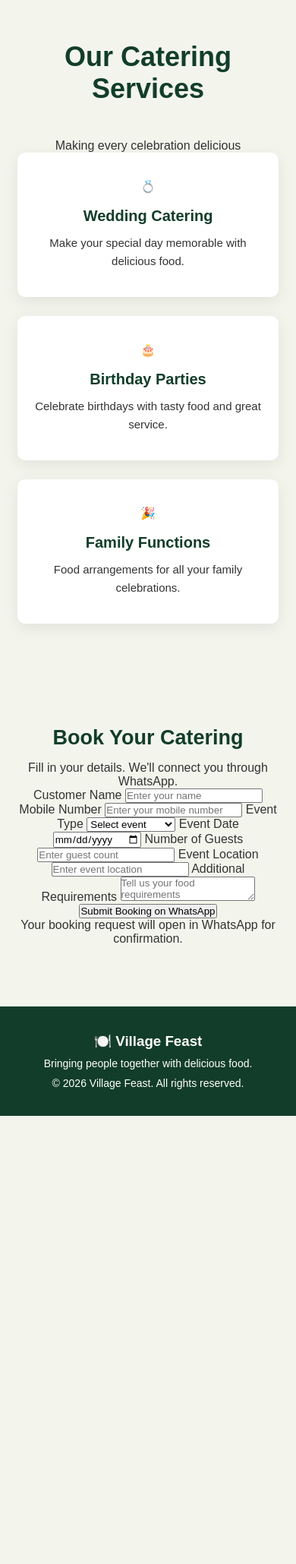
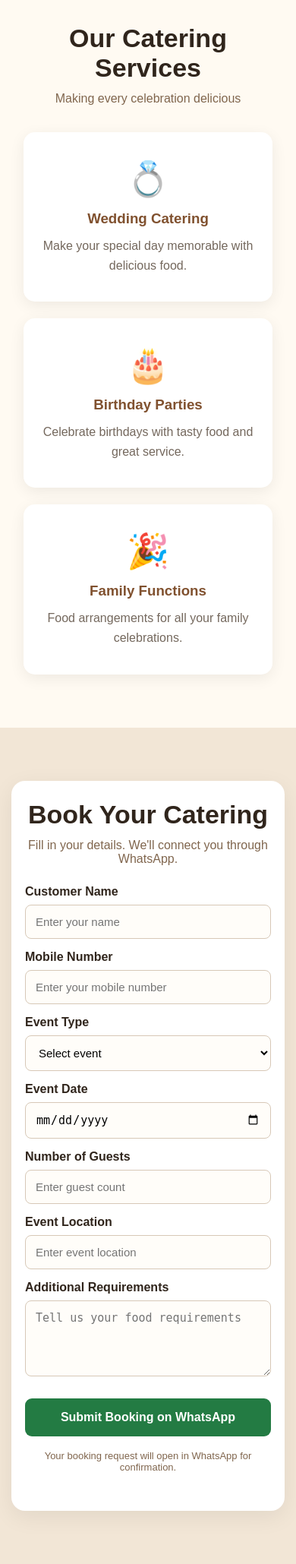
Before and after one commit to vinay2006abc/Village-feast, a Flask app: page / in a window 390 px wide. Shown: the part 564-2623 px from the top of the page at 76% size. Before the commit the page ends 2033 px from the top, so only its background shows below. Run offline with Flask 3, Linux system fonts and the light colour scheme.

Commit message:
Revise CSS for header, hero, and service sections
Refactored CSS styles for improved design and responsiveness.

```diff
--- a/static/style.css
+++ b/static/style.css
@@ -1,12 +1,7 @@
-/* =====================================
-   1. GENERAL STYLING
-===================================== */
-
 * {
     margin: 0;
     padding: 0;
     box-sizing: border-box;
-    font-family: Arial, sans-serif;
 }
 
 html {
@@ -14,476 +9,241 @@ html {
 }
 
 body {
-    background-color: #fffdf7;
-    color: #333;
+    font-family: Arial, sans-serif;
+    background: #fffaf2;
+    color: #30251c;
 }
 
-
-/* =====================================
-   2. HEADER SECTION
-===================================== */
-
 header {
+    background: #30251c;
+    color: white;
+    padding: 20px 8%;
     display: flex;
     justify-content: space-between;
     align-items: center;
-    padding: 22px 8%;
-    background-color: #123d2a;
-    color: white;
+    flex-wrap: wrap;
+    gap: 15px;
 }
 
 .logo {
-    font-size: 26px;
+    font-size: 25px;
     font-weight: bold;
-    color: #e7c46a;
-}
-
-nav {
-    display: flex;
-    gap: 28px;
+    color: #ffca72;
 }
 
 nav a {
+    color: white;
     text-decoration: none;
-    color: white;
-    font-size: 16px;
-    transition: 0.3s;
+    margin-left: 22px;
+    font-weight: bold;
 }
 
 nav a:hover {
-    color: #e7c46a;
+    color: #ffca72;
 }
 
-
-/* =====================================
-   3. HOME / HERO SECTION
-===================================== */
-
 .hero {
-    min-height: 550px;
-
+    min-height: 480px;
     display: flex;
     align-items: center;
-    justify-content: center;
-
-    text-align: center;
-
-    padding: 60px 20px;
-
-    background:
-        linear-gradient(
-            rgba(0, 0, 0, 0.65),
-            rgba(0, 0, 0, 0.65)
-        ),
-        url("https://images.unsplash.com/photo-1555939594-58d7cb561ad1?w=1400");
-
-    background-size: cover;
-    background-position: center;
-
+    padding: 70px 10%;
+    background: linear-gradient(110deg, #30251c, #80512f);
     color: white;
 }
 
 .hero-content {
-    max-width: 750px;
+    max-width: 600px;
 }
 
 .tagline {
-    color: #e7c46a;
-    font-size: 15px;
+    color: #ffca72;
     letter-spacing: 3px;
+    font-size: 13px;
     margin-bottom: 20px;
 }
 
 .hero h1 {
-    font-size: 55px;
-    line-height: 1.2;
+    font-size: clamp(42px, 7vw, 68px);
+    line-height: 1.1;
     margin-bottom: 20px;
 }
 
+.hero h1 span {
+    color: #ffca72;
+}
+
 .hero-content p {
-    font-size: 18px;
     line-height: 1.7;
-    margin-bottom: 25px;
+    margin-bottom: 28px;
 }
 
 .main-btn {
     display: inline-block;
-
-    background-color: #d6ad45;
-    color: #172d20;
-
-    padding: 14px 28px;
-
+    background: #ffca72;
+    color: #30251c;
     text-decoration: none;
+    padding: 14px 25px;
+    border-radius: 30px;
     font-weight: bold;
-
-    border-radius: 5px;
-
-    transition: 0.3s;
 }
 
-.main-btn:hover {
-    background-color: white;
-    color: #123d2a;
+.services {
+    padding: 70px 8%;
+    text-align: center;
 }
 
-
-/* =====================================
-   4. ABOUT SECTION
-===================================== */
-
-.about {
-    display: flex;
-    align-items: center;
-    justify-content: center;
-
-    gap: 55px;
-
-    padding: 90px 8%;
+.services h2,
+.booking h2 {
+    font-size: 34px;
+    margin-bottom: 12px;
 }
 
-.about-image {
-    flex: 1;
-}
-
-.about-image img {
-    width: 100%;
-    height: 380px;
-
-    object-fit: cover;
-
-    border-radius: 12px;
-}
-
-.about-content {
-    flex: 1;
-}
-
-.small-title {
-    color: #b58b29;
-    font-size: 14px;
-    font-weight: bold;
-    letter-spacing: 2px;
-
-    margin-bottom: 15px;
-}
-
-.about-content h2 {
-    color: #123d2a;
-    font-size: 36px;
-
-    margin-bottom: 20px;
-}
-
-.about-content p {
-    font-size: 16px;
-    line-height: 1.8;
-
-    margin-bottom: 18px;
-}
-
-
-/* =====================================
-   5. SERVICES SECTION
-===================================== */
-
-.services {
-    padding: 80px 8%;
-
-    text-align: center;
-
-    background-color: #f3f5ed;
-}
-
-.services h2 {
-    color: #123d2a;
-    font-size: 36px;
-
-    margin-bottom: 45px;
+.subtitle {
+    color: #80664e;
+    margin-bottom: 35px;
 }
 
 .service-container {
-    display: flex;
-    justify-content: center;
-
-    flex-wrap: wrap;
-
-    gap: 25px;
+    display: grid;
+    grid-template-columns: repeat(3, 1fr);
+    gap: 22px;
 }
 
 .service-card {
-    background-color: white;
-
-    width: 245px;
-
-    padding: 35px 22px;
-
-    border-radius: 10px;
-
-    box-shadow: 0 5px 20px rgba(0, 0, 0, 0.08);
-
+    background: white;
+    padding: 35px 20px;
+    border-radius: 15px;
+    box-shadow: 0 5px 20px #00000012;
     transition: 0.3s;
 }
 
 .service-card:hover {
-    transform: translateY(-8px);
+    transform: translateY(-7px);
 }
 
-.service-card span {
-    font-size: 42px;
+.service-icon {
+    font-size: 45px;
+    margin-bottom: 15px;
 }
 
 .service-card h3 {
-    color: #123d2a;
-    font-size: 20px;
-
-    margin: 18px 0 12px;
+    margin-bottom: 12px;
+    color: #80512f;
 }
 
 .service-card p {
-    font-size: 15px;
+    color: #74685d;
     line-height: 1.6;
 }
 
+.booking {
+    padding: 70px 15px;
+    background: #f2e6d6;
+}
 
-/* =====================================
-   6. MENU SECTION
-===================================== */
+.booking-box {
+    background: white;
+    max-width: 600px;
+    margin: auto;
+    padding: 35px;
+    border-radius: 18px;
+    box-shadow: 0 8px 30px #00000012;
+}
 
-.menu {
-    padding: 80px 8%;
+.booking-box h2,
+.booking-box > p {
     text-align: center;
 }
 
-.menu h2 {
-    color: #123d2a;
-    font-size: 36px;
-
-    margin-bottom: 40px;
+.booking-box > p {
+    color: #80664e;
+    margin-bottom: 25px;
 }
 
-.menu-container {
-    display: flex;
-    justify-content: center;
-
-    flex-wrap: wrap;
-
-    gap: 30px;
+form label {
+    display: block;
+    margin: 15px 0 8px;
+    font-weight: bold;
 }
 
-.menu-card {
-    width: 300px;
-
-    background-color: white;
-
-    border-radius: 12px;
-    overflow: hidden;
-
-    box-shadow: 0 5px 18px rgba(0, 0, 0, 0.1);
-
-    transition: 0.3s;
+form input,
+form select,
+form textarea {
+    width: 100%;
+    padding: 13px;
+    border: 1px solid #d7c8b7;
+    border-radius: 8px;
+    font-size: 15px;
+    outline: none;
+    background: #fffdf9;
 }
 
-.menu-card:hover {
-    transform: translateY(-7px);
+form input:focus,
+form select:focus,
+form textarea:focus {
+    border-color: #a66b36;
 }
 
-.menu-card img {
-    width: 100%;
-    height: 220px;
-
-    object-fit: cover;
-}
-
-.menu-card h3 {
-    color: #123d2a;
-
-    padding: 20px;
-
-    font-size: 20px;
-}
-
-
-/* =====================================
-   7. BOOKING SECTION
-===================================== */
-
-.booking {
-    padding: 80px 20px;
-
-    text-align: center;
-
-    background-color: #f3f5ed;
-}
-
-.booking h2 {
-    color: #123d2a;
-    font-size: 34px;
-
-    margin-bottom: 15px;
-}
-
-.booking-text {
-    color: #666;
-    margin-bottom: 30px;
-}
-
-.booking-form {
-    max-width: 550px;
-
-    margin: auto;
-
-    padding: 35px;
-
-    background-color: white;
-
-    border-radius: 12px;
-
-    box-shadow: 0 5px 20px rgba(0, 0, 0, 0.1);
-}
-
-.booking-form input,
-.booking-form select,
-.booking-form textarea {
-
-    width: 100%;
-
-    padding: 15px;
-
-    margin-bottom: 18px;
-
-    border: 1px solid #ccc;
-
-    border-radius: 6px;
-
-    font-size: 15px;
-
-    outline: none;
-}
-
-.booking-form input:focus,
-.booking-form select:focus,
-.booking-form textarea:focus {
-    border-color: #14532d;
-}
-
-.booking-form textarea {
+form textarea {
+    min-height: 100px;
     resize: vertical;
 }
 
-.booking-form button {
-
+.submit-btn {
     width: 100%;
-
+    margin-top: 25px;
     padding: 16px;
-
-    background-color: #14532d;
-
+    border: none;
+    border-radius: 9px;
+    background: #237b43;
     color: white;
-
-    border: none;
-
-    border-radius: 6px;
-
     font-size: 16px;
-
     font-weight: bold;
-
     cursor: pointer;
-
-    transition: 0.3s;
 }
 
-.booking-form button:hover {
-    background-color: #d6ad45;
-    color: #222;
+.submit-btn:hover {
+    background: #185d32;
 }
 
-
-/* =====================================
-   8. FOOTER SECTION
-===================================== */
+.note {
+    margin-top: 18px;
+    font-size: 13px;
+}
 
 footer {
-    background-color: #123d2a;
-
+    background: #30251c;
     color: white;
-
     text-align: center;
-
-    padding: 35px 20px;
+    padding: 30px 15px;
+    line-height: 2;
 }
 
-footer h2 {
-    color: #e7c46a;
-
-    margin-bottom: 15px;
+footer h3 {
+    color: #ffca72;
 }
 
-footer p {
-    font-size: 14px;
-
-    margin-top: 10px;
-}
-
-
-/* =====================================
-   9. MOBILE RESPONSIVE DESIGN
-===================================== */
-
-@media screen and (max-width: 768px) {
-
+@media (max-width: 700px) {
     header {
-        flex-direction: column;
-        gap: 20px;
+        justify-content: center;
+        text-align: center;
     }
 
-    nav {
-        justify-content: center;
-        flex-wrap: wrap;
-        gap: 15px;
+    nav a {
+        margin: 0 8px;
+        font-size: 14px;
+    }
+
+    .service-container {
+        grid-template-columns: 1fr;
     }
 
     .hero {
-        min-height: 450px;
-    }
-
-    .hero h1 {
-        font-size: 38px;
-    }
-
-    .about {
-        flex-direction: column;
+        min-height: 400px;
         padding: 55px 7%;
     }
 
-    .about-image img {
-        height: 280px;
+    .booking-box {
+        padding: 25px 18px;
     }
-
-    .about-content h2 {
-        font-size: 29px;
-    }
-
-    .services,
-    .menu {
-        padding: 55px 6%;
-    }
-
-    .service-card {
-        width: 100%;
-    }
-
-    .menu-card {
-        width: 100%;
-    }
-
-    .booking h2 {
-        font-size: 27px;
-    }
-
-    .booking-form {
-        padding: 22px;
-    }
-
 }
```
